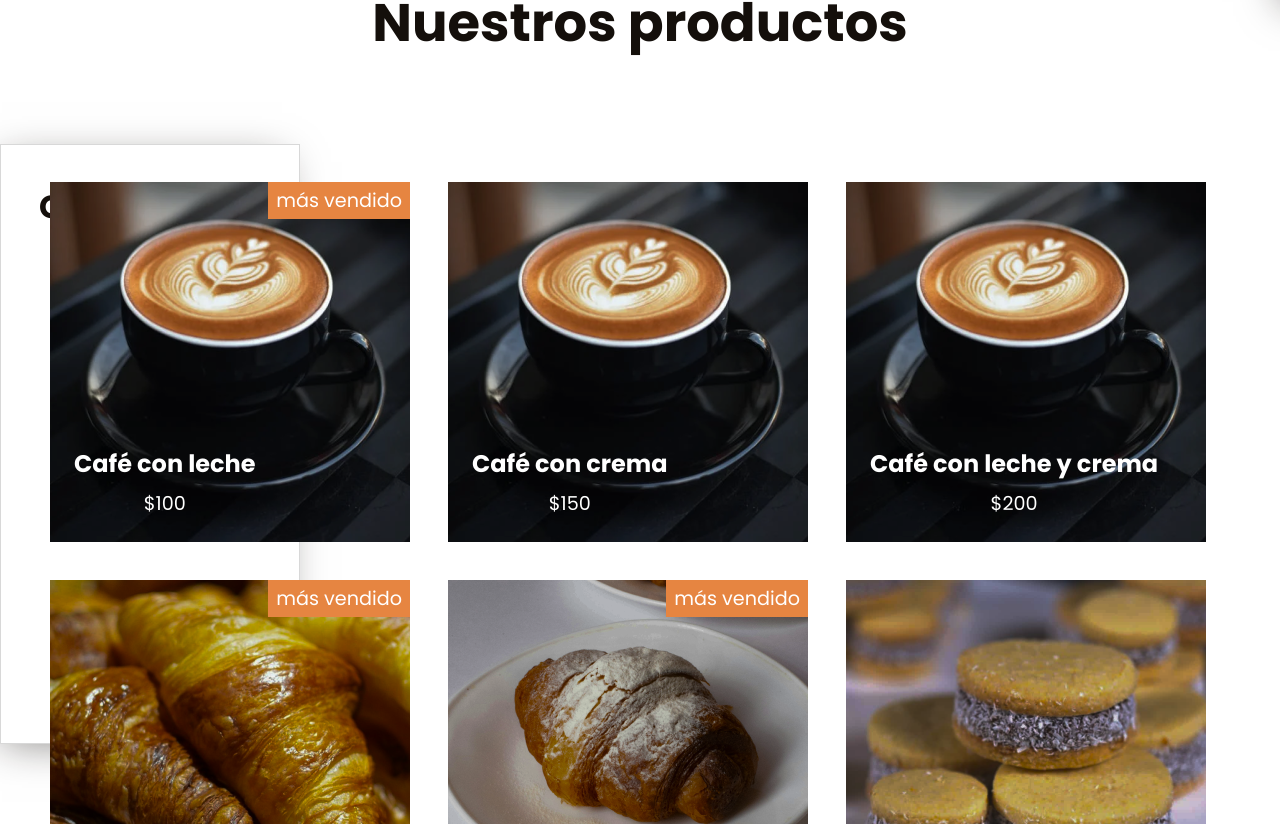
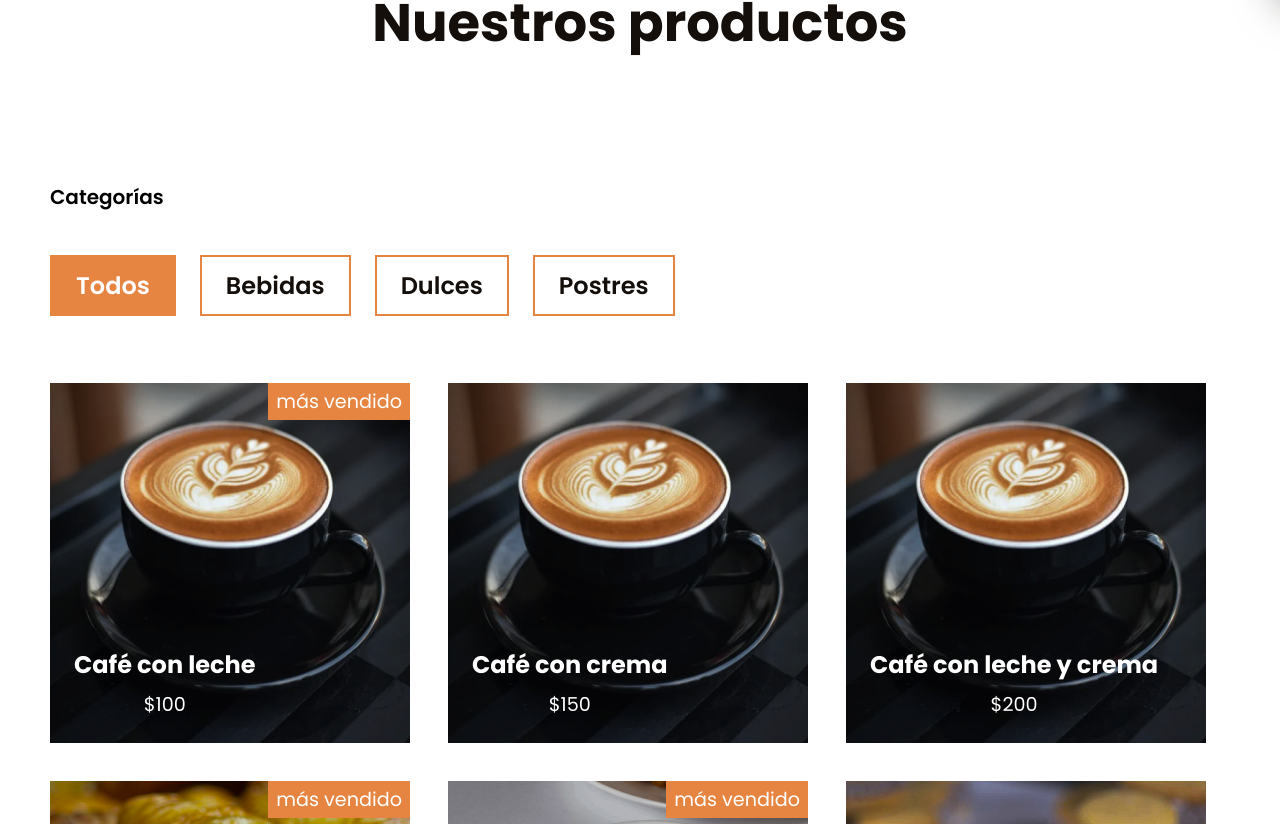
Before and after one commit to TomasSorgetti/landing-bss, a React (Vite) app: page /categorias/1 in a window 1280 px wide. Shown: the part 796-1620 px from the top of the page. Built offline with nearby package versions, Linux system fonts and the light colour scheme.

Commit message:
scroll to top routes && buttons styles

```diff
--- a/package.json
+++ b/package.json
@@ -15,8 +15,7 @@
     "react-dom": "^18.3.1",
     "react-icons": "^5.2.1",
     "react-router-dom": "^6.25.1",
-    "react-toastify": "^10.0.5",
-    "react-transition-group": "^4.4.5"
+    "react-toastify": "^10.0.5"
   },
   "devDependencies": {
     "@types/react": "^18.3.3",
--- a/src/App.jsx
+++ b/src/App.jsx
@@ -1,6 +1,5 @@
 // App.js
-import { Routes, Route, useLocation } from "react-router-dom";
-import { CSSTransition, TransitionGroup } from 'react-transition-group';
+import { Routes, Route } from "react-router-dom";
 import Navbar from "./components/navbar/Navbar";
 import Home from "./pages/home/Home";
 import Products from "./pages/products/Products";
@@ -15,6 +14,7 @@ import { HiOutlineShoppingCart } from "react-icons/hi";
 import Login from "./pages/login/Login";
 import React, { useContext } from "react";
 import "./App.css";
+import ScrollToTop from "./helpers/scrollToTop";
 
 
 
@@ -25,7 +25,16 @@ function App() {
   return (
     <div className="App">
       <Navbar />
-      <AnimatedRoutes />
+      <ScrollToTop />
+      <Routes location={location}>
+        <Route path="/" element={<Home />} />
+        <Route path="/categorias" element={<Categories />} />
+        <Route path="/categorias/:categoryId" element={<Products />} />
+        <Route path="/producto/:id" element={<ProductDetail />} />
+        <Route path="/contacto" element={<Contact />} />
+        <Route path="/login" element={<Login />} />
+        <Route path="/*" element={<Error />} />
+      </Routes>
       {
         !isVisible &&
         <button className="cart_button" onClick={handleOpenCart}>
@@ -40,30 +49,5 @@ function App() {
     </div>
   );
 }
-//* Animaciones para las rutas
-const AnimatedRoutes = () => {
-  const location = useLocation();
 
-  return (
-    <TransitionGroup>
-      <CSSTransition
-        key={location.key}
-        timeout={300}
-        classNames="fade"
-      >
-        <div className="content">
-          <Routes location={location}>
-            <Route path="/" element={<Home />} />
-            <Route path="/categorias" element={<Categories />} />
-            <Route path="/categorias/:categoryId" element={<Products />} />
-            <Route path="/producto/:id" element={<ProductDetail />} />
-            <Route path="/contacto" element={<Contact />} />
-            <Route path="/login" element={<Login />} />
-            <Route path="/*" element={<Error />} />
-          </Routes>
-        </div>
-      </CSSTransition>
-    </TransitionGroup>
-  );
-};
 export default App;
--- a/src/components/best_sellers/BestSellers.module.css
+++ b/src/components/best_sellers/BestSellers.module.css
@@ -19,7 +19,7 @@
     color: #140F0B;
     text-decoration: none;
     font-size: 1.5rem;
-    padding: 8px 16px;
+    padding: 8px 24px;
     font-weight: 600;
     text-transform: uppercase;
     margin-top: 60px;
--- a/src/components/navbar/Navbar.jsx
+++ b/src/components/navbar/Navbar.jsx
@@ -17,6 +17,8 @@ const Navbar = () => {
 
     return (
         <nav className={`${styles.navbar} ${openNav ? (styles.active_nav) : ""}`}>
+            <div className={styles.navbar_wrapper}>
+
                 <Link className={styles.logo} to="/">Moka <span>Coffee</span></Link>
                 <div className={styles.mobile_nav_cont}>
                     <button className={`${styles.cart_button} ${styles.mobile_cart} nav_cart`} onClick={handleChangeCart}>
@@ -59,6 +61,7 @@ const Navbar = () => {
                         <Button label="login" url="/login" handleClick={handleChangeNav} />
                     }
                 </div>
+            </div>
         </nav>
     )
 
--- a/src/components/navbar/Navbar.module.css
+++ b/src/components/navbar/Navbar.module.css
@@ -1,13 +1,19 @@
 .navbar {
+    position: absolute;
+    width: 100%;
+}
+
+.navbar_wrapper {
     display: flex;
     justify-content: space-between;
     align-items: center;
-    padding: 16px 180px;
+    padding: 16px 0;
     width: 100%;
-    position: absolute;
+    max-width: 1440px;
+    margin: 0 auto;
 }
 
-.navbar a {
+.navbar .navbar_wrapper a {
     text-decoration: none;
     color: white;
 }
@@ -34,7 +40,7 @@
 
 }
 
-.navbar .contact_button {
+.navbar .navbar_wrapper .contact_button {
     background-color: #E68541;
     padding: 18px 30px;
     color: #140F0B;
@@ -52,12 +58,12 @@
     font-size: 1.3rem;
 }
 
-.navbar .contact_button:hover {
+.navbar .navbar_wrapper .contact_button:hover {
     background-color: #e09b6a;
     transition: 0.6s ease;
 }
 
-.navbar .contact_button:focus {
+.navbar .navbar_wrapper .contact_button:focus {
     background-color: #d96a1a;
 }
 
--- /dev/null
+++ b/src/helpers/scrollToTop.jsx
@@ -0,0 +1,14 @@
+import { useEffect } from 'react';
+import { useLocation } from 'react-router-dom';
+
+const ScrollToTop = () => {
+    const { pathname } = useLocation();
+
+    useEffect(() => {
+        window.scrollTo(0, 0);
+    }, [pathname]);
+
+    return null;
+};
+
+export default ScrollToTop;
--- a/src/pages/home/Home.module.css
+++ b/src/pages/home/Home.module.css
@@ -13,9 +13,9 @@
     display: flex;
     flex-direction: column;
     justify-content: center;
-    padding: 0 180px;
     align-items: start;
     width: 100%;
+    max-width: 1440px;
 }
 
 .hero_banner_cont div .hero_text_span {
--- a/src/pages/products/Products.jsx
+++ b/src/pages/products/Products.jsx
@@ -78,8 +78,8 @@ class ProductsWithoutParams extends Component {
                 </section>
                 <section className={styles.products}>
                     <h2>Nuestros productos</h2>
-                    <aside className={styles.categories_cont}>
-                        <h2>Categorías</h2>
+                    <section className={styles.categories_cont}>
+                        <h3>Categorías</h3>
                         <ul>
                             {this.state.categories?.map(({ name, id }) => (
                                 <li key={id}>
@@ -87,7 +87,7 @@ class ProductsWithoutParams extends Component {
                                 </li>
                             ))}
                         </ul>
-                    </aside>
+                    </section>
                     {this.state.loading
                         ?
                         <div className={styles.loading_cont}><span>Cargando...</span></div>
--- a/src/pages/products/Products.module.css
+++ b/src/pages/products/Products.module.css
@@ -75,31 +75,24 @@
     border: 1px solid #a7a7a7;
 }
 
+
 .categories_cont {
-    position: absolute;
-    height: 600px;
-    width: 300px;
-    top: 160px;
-    left: 0;
-    border: 1px solid #d8d8d8;
+    width: 100%;
+    max-width: 1180px;
+    margin: 0 auto;
     text-align: left;
-    padding: 38px;
-    box-shadow: -8px 8px 40px -10px rgba(20, 15, 11, 0.53);
-    -webkit-box-shadow: -8px 8px 40px -10px rgba(20, 15, 11, 0.53);
-    -moz-box-shadow: -8px 8px 40px -10px rgba(20, 15, 11, 0.53);
 }
 
-.categories_cont h2 {
+.categories_cont h3 {
     margin: 0;
-    font-size: 2rem;
+    font-weight: 600;
+    font-size: 1.25rem;
 }
 
 .categories_cont ul {
-    padding-left: 32px;
-    margin-top: 86px;
+    margin-top: 56px;
     list-style: none;
     display: flex;
-    flex-direction: column;
     gap: 24px;
 }
 
@@ -108,14 +101,20 @@
     color: #1f1d1c;
     cursor: pointer;
     text-decoration: none;
+    padding: 12px 24px;
+    border: 2px solid #E68541;
+    color: #140F0B;
+    font-weight: 600;
 
 }
 
 .categories_cont ul li a:hover {
-    color: #E68541;
+    background-color: #E68541;
+    color: white;
+    transition: 0.4s ease-in-out;
 }
 
 .categories_cont ul li a.active_option {
-    font-weight: 700;
-    color: #E68541;
+    background-color: #E68541;
+    color: white;
 }
```
Also changed, not shown: 1 other file (tests, documents, lock files or other folders). Lines whose indentation alone changed are shown as unchanged.
